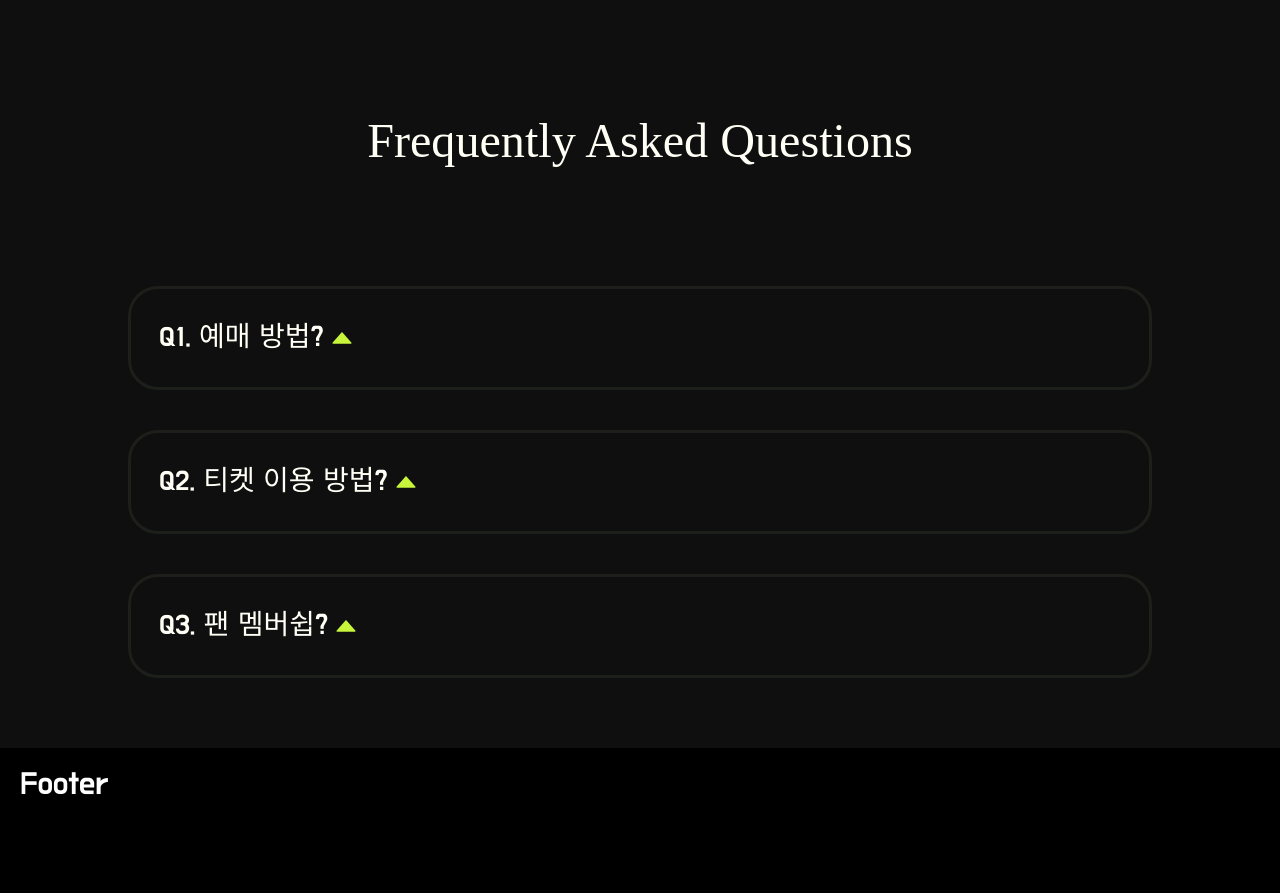
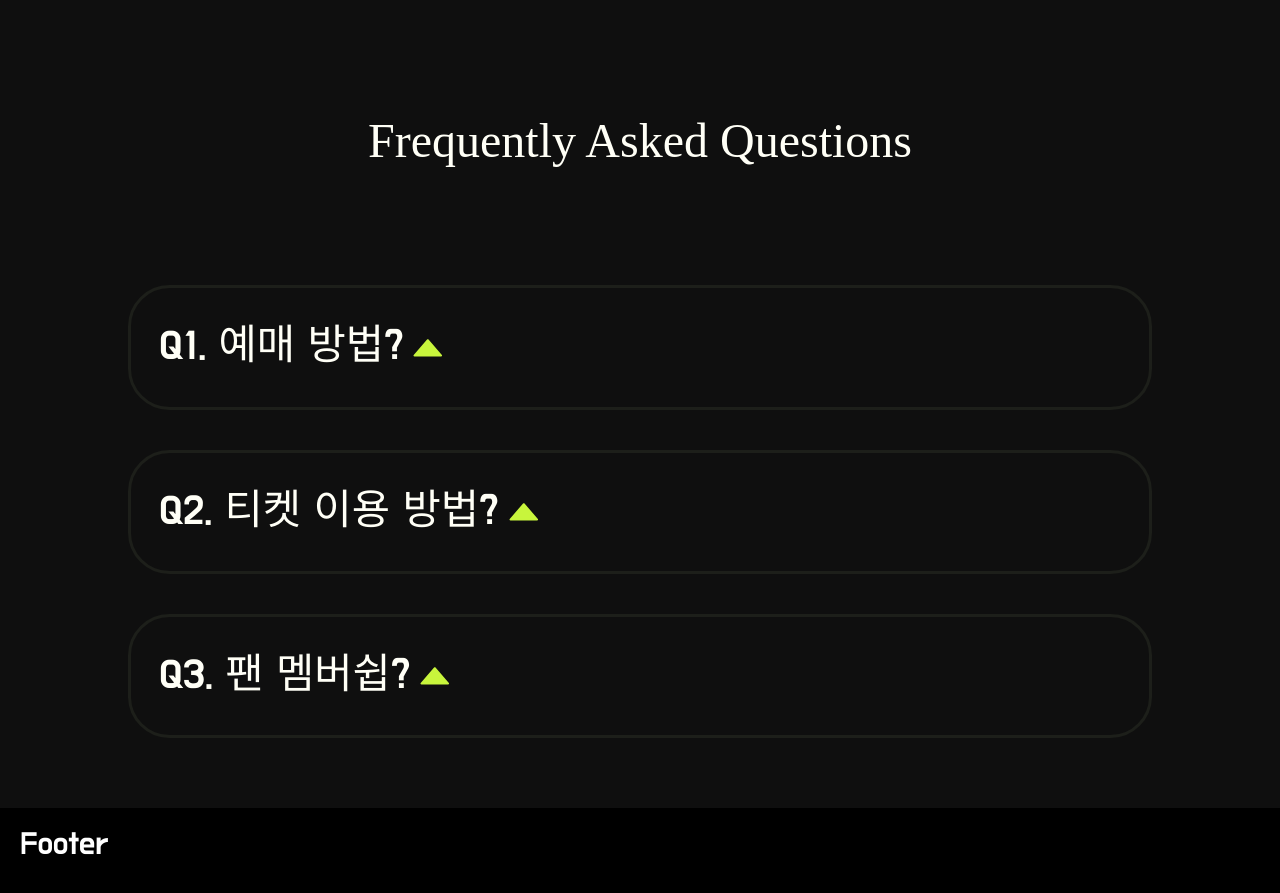
Before and after one commit to teamNFT-likelion/SBT-ticket-client, a React (Create React App) app: page / in a window 1280 px wide. Shown: the part 5907-6800 px from the top of the page. Built offline with nearby package versions, Linux system fonts and the light colour scheme; a web font is replaced by a local one.

Commit message:
chore: CardByToggle, Wrapper.style.js - Title  비율 rem으로 변경

```diff
--- a/src/components/articles/CardByToggle.jsx
+++ b/src/components/articles/CardByToggle.jsx
@@ -1,6 +1,6 @@
 import React, { useState } from 'react';
 import styled from 'styled-components';
-import { Column, Row } from '@components/atoms/wrapper.style';
+import { Column} from '@components/atoms/wrapper.style';
 import * as colors from '@styles/colors';
 import { lg, sm } from '@styles/GlobalStyle';
 import { AiOutlineCaretUp } from 'react-icons/ai';
@@ -12,8 +12,9 @@ import { AiOutlineCaretUp } from 'react-icons/ai';
 //  [O] border에서 A면 어떤거 아니면 기본
 //  [O] colors (1)가져다쓰고 (2)많이 쓰는거 등록
 //  [O] inline 빼는게 좋다!(for 가독성)
-//  [ ] react-icons 이용해서 버튼 색 수정
+//  [O] react-icons 이용해서 버튼 색 수정
 //  [O] 반응형 적용 (Roadmap, FAQ)
+//  [ ] Answer 열리는거 transtition 적용해주고싶다
 
 
 const Button = styled(Column)`
@@ -25,64 +26,60 @@ const Button = styled(Column)`
 const ContentsContainer = styled(Column)`
   border: 3px solid
     ${(props) => (props.isOpened ? colors.primary40 : colors.bgFAQ)};
-  border-radius: 30px;
+  border-radius: 2.6rem;
   white-space: wrap;
   margin: 20px;
   padding: 28px;
   width: 80vw;
-  transition: all 0.1s;
 
   &:hover {
     background-color: ${(props) => !props.isOpened && colors.bgFAQ};
   }
 
   ${lg`
-    gap: 23px;
-    margin: 23px 44px;
-    padding: 23px;
-    border-radius: 23px;
+    margin: 2.3rem 4rem;
+    padding: 2.3rem;
+    border-radius: 2.6rem;
   `}
 
   ${sm`
-    gap: 19px;
-    margin: 19px 33px;
-    padding: 19px;
-    border-radius: 19px;
+    margin: 1.9rem 3rem;
+    padding: 1.9rem;
+    border-radius: 2.6rem;
   `}
 `;
 
 const TextContainer = styled(Column)`
   line-height: 150%;
-  font-size: 20.3px;
+  font-size: 2rem;
   text-align: left;
   align-items: center;
   justify-content: center;
-  margin-top: 28px;
+  margin-top: 3rem;
   overflow: hidden;
 
   ${lg`
-    font-size: 15px;
-    margin-top: 23px;
+    font-size: 1.5rem;
+    margin-top: 2.3rem;
   `}
 
   ${sm`
-    font-size: 12px;
-    margin-top: 19px;
+    font-size: 1.2rem;
+    margin-top: 1.9rem;
   `}
 `;
 
 const TitleContainer = styled(TextContainer)`
-  font-size: 28px;
+  font-size: 2.6rem;
   margin-top: 0px;
   flex-direction: row;
-  transition: all 1s ease-in-out;
 
   ${lg`
-    font-size: 23px;
+    font-size: 2.3rem;
   `}
 
   ${sm`
-    font-size: 19px;
+    font-size: 1.9rem;
   `}
 `;
 
--- a/src/components/atoms/wrapper.style.js
+++ b/src/components/atoms/wrapper.style.js
@@ -9,14 +9,14 @@ export const TempWrapper = styled('div')`
 
 export const Title = styled('span')`
   font-family: 'Shrikhand', cursive;
-  font-size: 48.16px;
+  font-size: 3rem;
 
   ${lg`
-    font-size: 38px;
+    font-size: 2.9rem;
   `}
 
   ${sm`
-    font-size: 25px;
+    font-size: 2.5rem;
   `}
 `;
 
```
